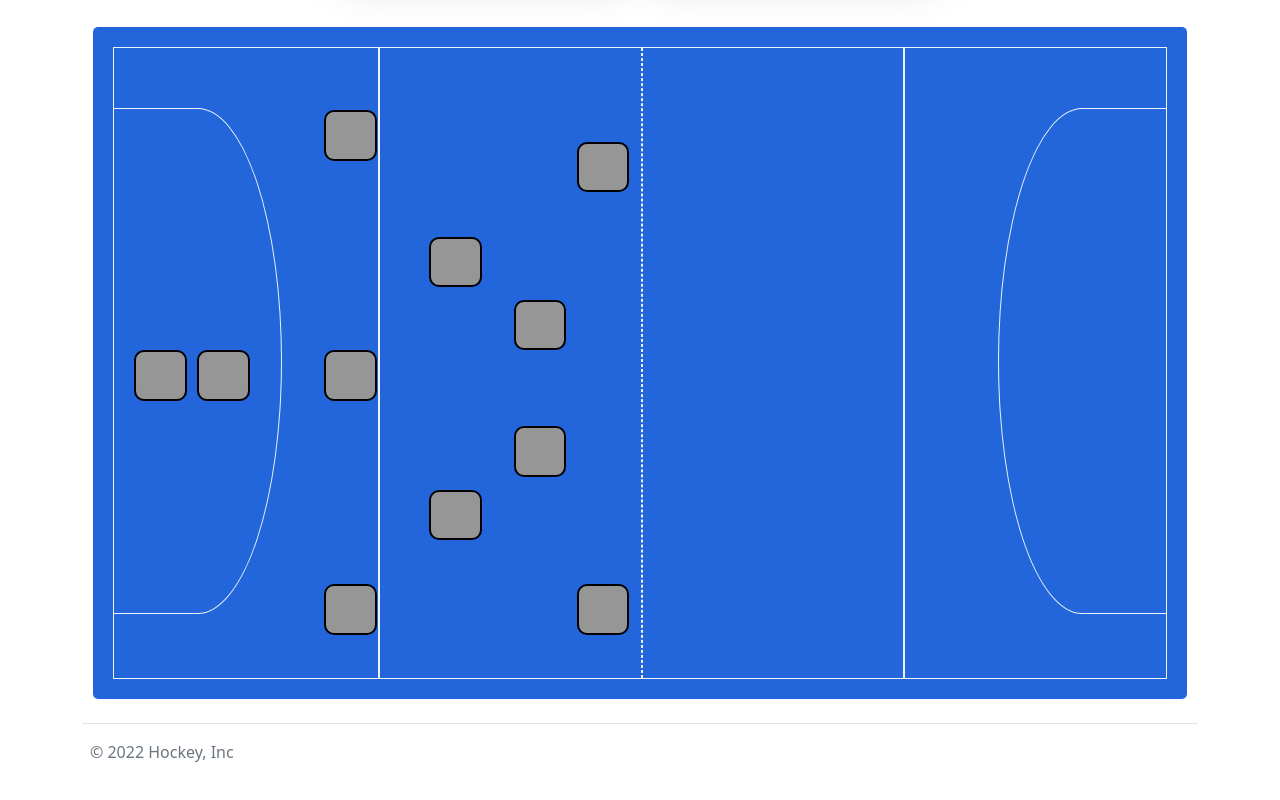
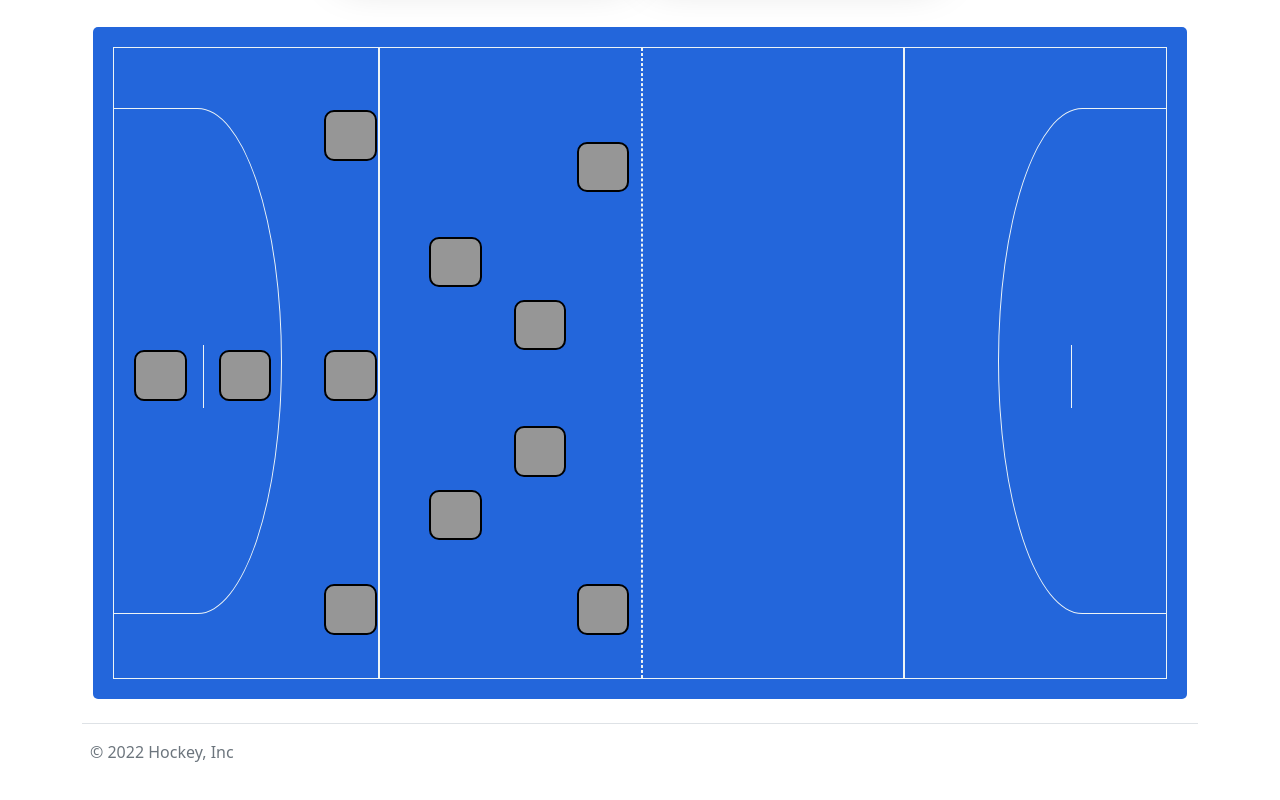
Before and after one commit to GruppeX/Hockey-Project-GX-Frontend, a plain HTML site: page index.html in a window 1280 px wide. Shown: the part 871-1671 px from the top of the page. Drawn offline with nearby package versions, Linux system fonts and the light colour scheme.

Commit message:
GXH-14: moved sweeper position and added goal line

```diff
--- a/css/hockey-field.css
+++ b/css/hockey-field.css
@@ -96,6 +96,16 @@
     right: 0px;
 }
 
+.goalLine {
+    position: absolute;
+    margin-top: 28.3%;
+    left: 8.5%;
+    width: 82.5%;
+    height: 10%;
+    border: solid #edf4f6;
+    border-width: 0 1px 0 1px;
+}
+
 .playerCard {
     content: "";
     position: absolute;
@@ -173,7 +183,7 @@
 
 .p2 {
     top: 48%;
-    left: 8%;
+    left: 10%;
 }
 
 .p3 {
--- a/index.html
+++ b/index.html
@@ -1575,6 +1575,7 @@
           <!-- Field lines-->
           <div class="centerLine"></div>
           <div class="wingLine"></div>
+          <div class="goalLine"></div>
 
         </div>
       </div>
--- a/js/positions.js
+++ b/js/positions.js
@@ -40,9 +40,9 @@ const rolePos3 = [
   "Attacker",
 ];
 
-const pos1 = ['48%,2%', '48%,8%', '10%,20%', '48%,20%', '85%,20%', '30%,30%', '70%,30%', '40%,38%', '60%, 38%', '15%,44%', '85%,44%'];
-const pos2 = ['48%,2%', '48%,8%', '15%,20%', '36%,20%', '63%,20%', '85%,20%', '32%,30%', '64%,30%', '10%, 40%', '50%,44%', '90%,40%'];
-const pos3 = ['48%,2%', '48%,8%', '10%,20%', '48%,20%', '85%,20%', '30%,30%', '70%,30%', '15%,38%', '85%,38%', '40%,44%', '60%, 44%'];
+const pos1 = ['48%,2%', '48%,10%', '10%,20%', '48%,20%', '85%,20%', '30%,30%', '70%,30%', '40%,38%', '60%, 38%', '15%,44%', '85%,44%'];
+const pos2 = ['48%,2%', '48%,10%', '15%,20%', '36%,20%', '63%,20%', '85%,20%', '32%,30%', '64%,30%', '10%, 40%', '50%,44%', '90%,40%'];
+const pos3 = ['48%,2%', '48%,10%', '10%,20%', '48%,20%', '85%,20%', '30%,30%', '70%,30%', '15%,38%', '85%,38%', '40%,44%', '60%, 44%'];
 
 const ddPositions = document.getElementById("selectedPosition");
 document.addEventListener("DOMContentLoaded", changeRoleOnCards);
```
